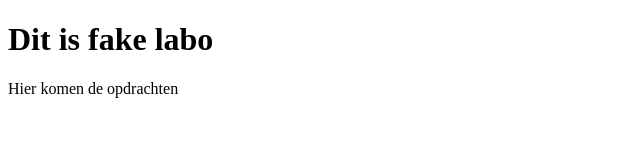
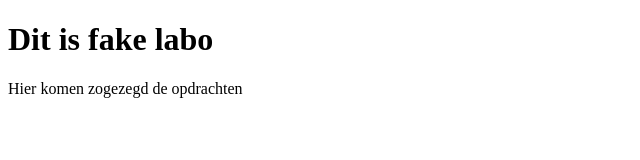
Before and after one commit to ilax0114/Github-Introductie, a plain HTML site: page fake.labo.html in a window 1280 px wide. Shown: the full height of the page, 0-640 px from the left. Drawn offline with Linux system fonts and the light colour scheme.

Commit message:
Update fake.labo.html

```diff
--- a/fake.labo.html
+++ b/fake.labo.html
@@ -6,6 +6,6 @@
 </head>
 <body>
 <h1>Dit is fake labo</h1>
-<p>Hier komen de opdrachten</p>
+<p>Hier komen zogezegd de opdrachten</p>
 </body>
 </html>
```
